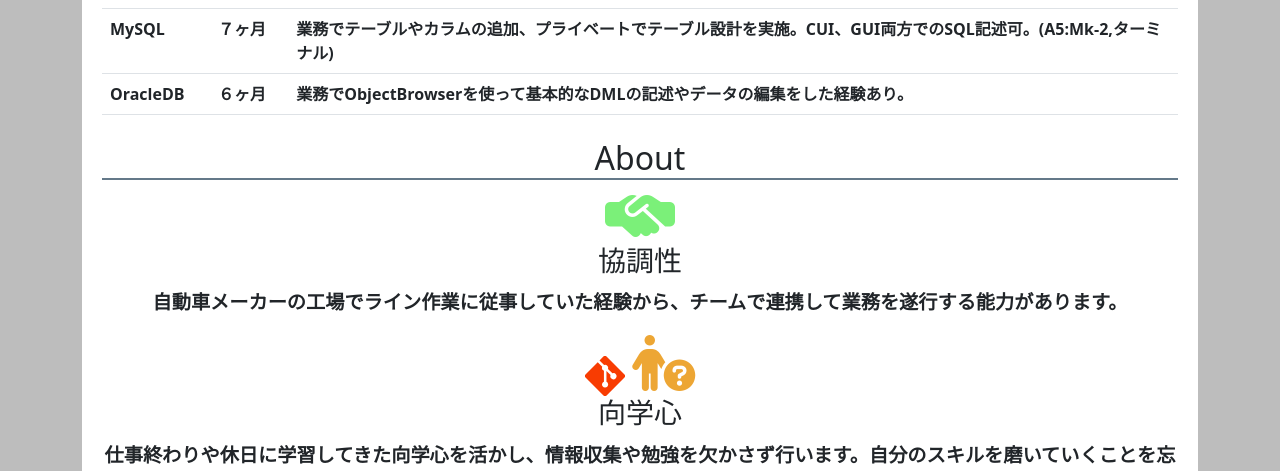
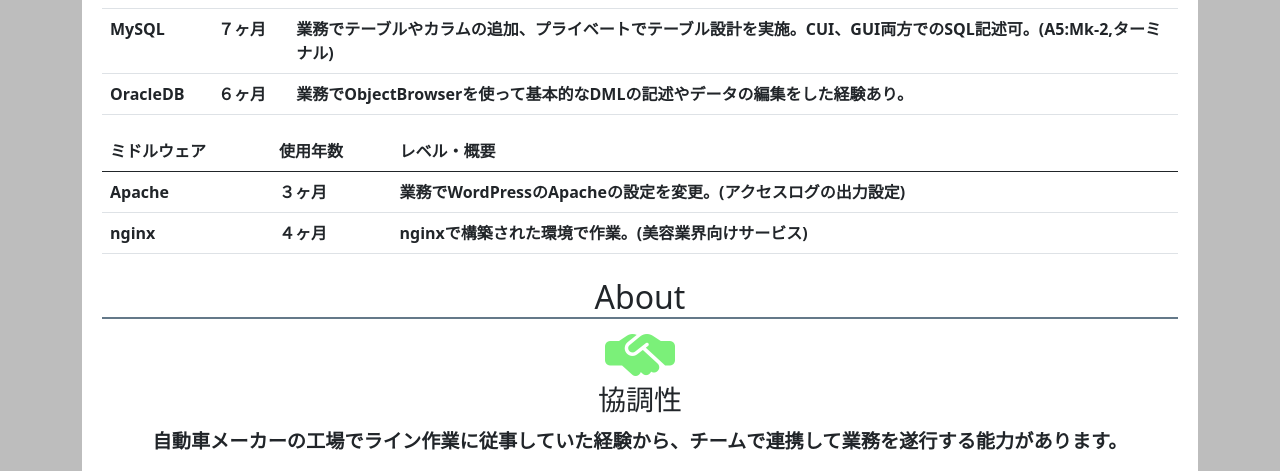
Before and after one commit to Err0r-SOZGGway/Portfolio, a website with bundled scripts: page index.html in a window 1280 px wide. Shown: the part 1824-2295 px from the top of the page. Built offline with nearby package versions, Linux system fonts and the light colour scheme.

Commit message:
ミドルウェアの項目を追加

```diff
--- a/index.html
+++ b/index.html
@@ -225,6 +225,30 @@
               </tbody>
             </table>
           </div>
+
+          <div class="col-sm-12 js-fadeUp">
+            <table class="table" style="overflow-x:auto;">
+              <thead>
+                <tr>
+                  <th>ミドルウェア</th>
+                  <th>使用年数</th>
+                  <th>レベル・概要</th>
+                </tr>
+              </thead>
+              <tbody>
+                <tr>
+                  <th>Apache</th>
+                  <th>３ヶ月</th>
+                  <th>業務でWordPressのApacheの設定を変更。(アクセスログの出力設定)</th>
+                </tr>
+                <tr>
+                  <th>nginx</th>
+                  <th>４ヶ月</th>
+                  <th>nginxで構築された環境で作業。(美容業界向けサービス)</th>
+                </tr>
+              </tbody>
+            </table>
+          </div>
         </div>
       </section>
 
@@ -268,7 +292,7 @@
             <div class="project">
               <ul class="projectContent">
                 <li>使用言語・FW・DBなど</li>
-                  <p>PHP7,Smarty,jQuery,MySQL</p>
+                  <p>PHP7,Smarty,jQuery,MySQL,WordPress</p>
                   <p>Git(TortoiseGit)</p>
                   <p>nginx,apache</p>
                   <p>AWS(EC2,Lightsail)</p>
@@ -318,12 +342,12 @@
 
           <div class="js-fadeUp">
             <a href="https://github.com/Err0r-SOZGGway" target="_blank" class="githubLink"><p>Github</p></a>
-            <p>学習した言語の成果物をGithubにて管理。JavaのCLIブラックジャックゲームやknockout.jsの学習で書いたソースを配置。</p>
+            <p>学習した言語の成果物をGithubにて管理。興味を持った言語の学習で書いたソースを配置。</p>
           </div>
 
           <div class="js-fadeUp">
             <a href="https://zenn.dev/shooww777" target="_blank" class="zennLink"><p>Zenn</p></a>
-            <p>未経験エンジニアの心構えに関する記事を投稿。現在JSTQBのシラバスを要点を整理してまとめた記事を執筆中。</p>
+            <p>未経験エンジニアの心構えに関する記事を投稿。</p>
           </div>
 
           <div class="js-fadeUp col-sm-6">
```
